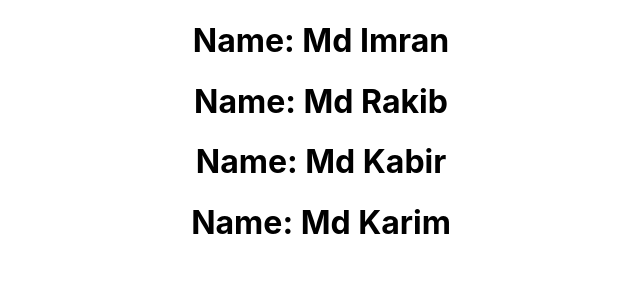
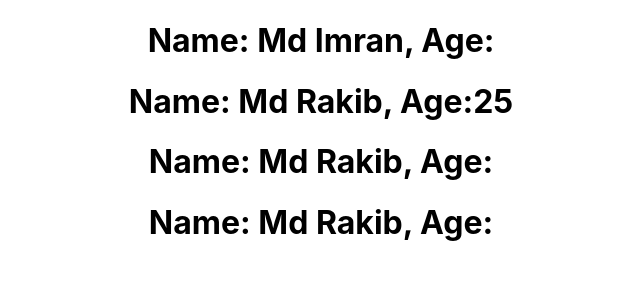
Before and after one commit to mdimran007/React.JS-Learning-Topics-For-Beginner, a React (Create React App) app: page / in a window 1280 px wide. Shown: the top 300 px of the page, without its empty margins (319-959 px from the left). Built offline with nearby package versions, Linux system fonts and the light colour scheme.

Commit message:
Topic: Props With Class Component

```diff
--- a/src/App.js
+++ b/src/App.js
@@ -7,13 +7,16 @@ import FreshClassComponent from './myclasscomponents/FreshClassComponent';
 function App() {
   return (
     <div className="App">
-     <FreshComponent name="Md Imran"></FreshComponent>
+     {/* <FreshComponent name="Md Imran"></FreshComponent>
      <FreshComponent name="Md Rakib"></FreshComponent>
      <FreshComponent name="Md Kabir"></FreshComponent>
-     <FreshComponent name="Md Karim"></FreshComponent>
+     <FreshComponent name="Md Karim"></FreshComponent> */}
 
 
-     {/* <FreshClassComponent></FreshClassComponent> */}
+     <FreshClassComponent name="Md Imran"></FreshClassComponent>
+     <FreshClassComponent name="Md Rakib" age="25"></FreshClassComponent>
+     <FreshClassComponent name="Md Rakib"></FreshClassComponent>
+     <FreshClassComponent name="Md Rakib"></FreshClassComponent>
     </div>
   );
 }
--- a/src/myclasscomponents/FreshClassComponent.js
+++ b/src/myclasscomponents/FreshClassComponent.js
@@ -4,7 +4,7 @@ class FreshClassComponent extends Component{
 
     render() {
         return (
-            <h1>Welcom Class Component.</h1>
+        <h1>Name: {this.props.name}, Age:{this.props.age}</h1>
         )
     }
 
```
Also changed, not shown: 1 other file (tests, documents, lock files or other folders).
